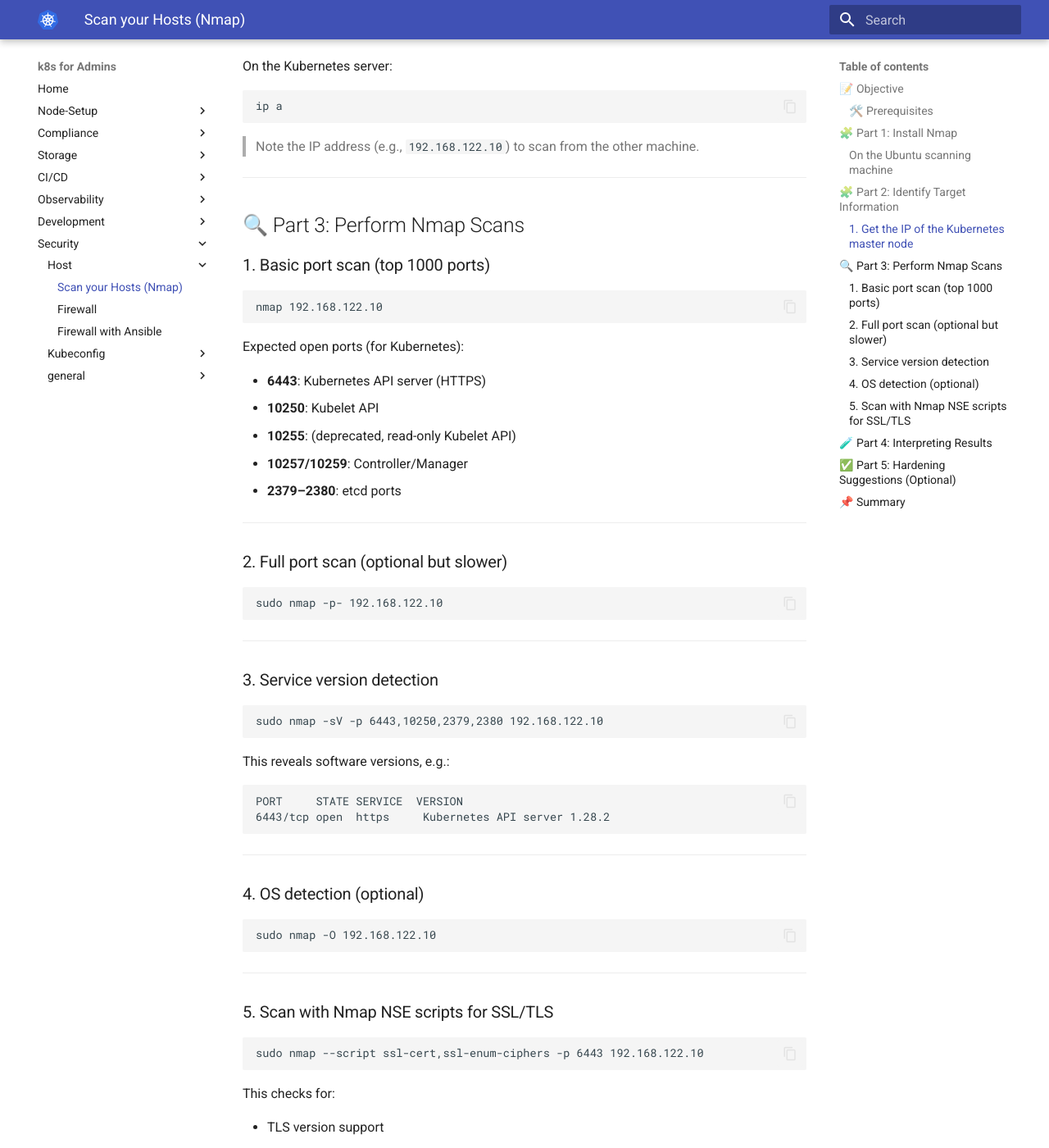
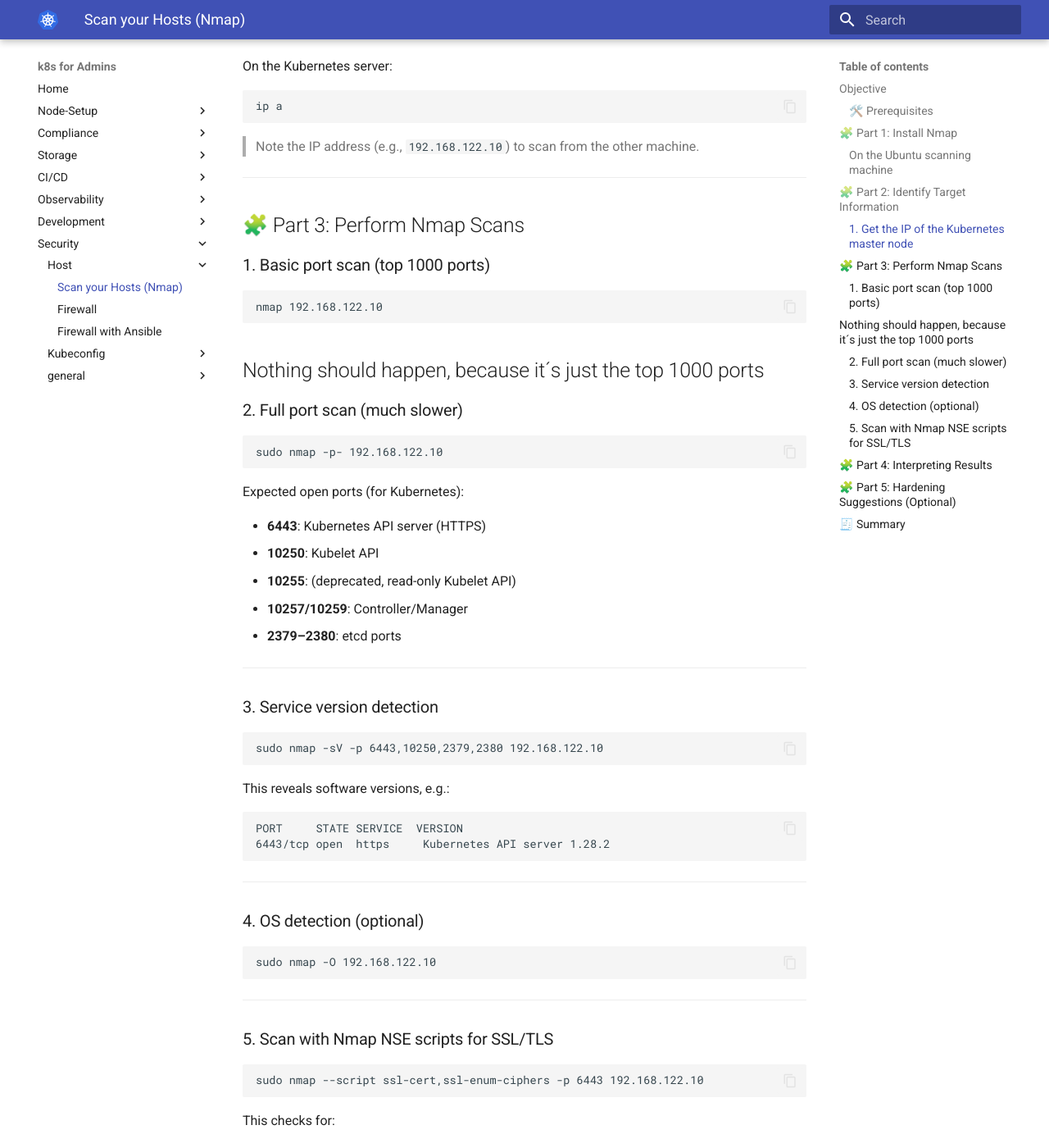
Before and after one commit to zahlenhelfer/k8s-labs-admin, an MkDocs documentation site: the page built from docs/security/nmap.md, in a window 1280 px wide and 1400 px high, scrolled down 954 px. Shown: the whole window at 82% size. Built offline with MkDocs 1.6.1 and Material for MkDocs 9.7.7, drawn with Linux system fonts in a browser that asks for light colours; some of the changed text lies outside the part shown.

````diff
--- a/docs/security/nmap.md
+++ b/docs/security/nmap.md
@@ -1,6 +1,6 @@
-# 🧪 Exercise: Nmap Scan of a Kubernetes Server on Ubuntu 24.04
+# Exercise: Nmap Scan of a Kubernetes Server on Ubuntu 24.04
 
-## 📝 Objective
+## Objective
 
 By the end of this exercise, you will:
 
@@ -44,12 +44,21 @@ ip a
 
 ---
 
-## 🔍 Part 3: Perform Nmap Scans
+## 🧩 Part 3: Perform Nmap Scans
 
 ### 1. Basic port scan (top 1000 ports)
 
 ```bash
 nmap 192.168.122.10
+```
+
+Nothing should happen, because it´s just the top 1000 ports
+---
+
+### 2. Full port scan (much slower)
+
+```bash
+sudo nmap -p- 192.168.122.10
 ```
 
 Expected open ports (for Kubernetes):
@@ -59,14 +68,6 @@ Expected open ports (for Kubernetes):
 * **10255**: (deprecated, read-only Kubelet API)
 * **10257/10259**: Controller/Manager
 * **2379–2380**: etcd ports
-
----
-
-### 2. Full port scan (optional but slower)
-
-```bash
-sudo nmap -p- 192.168.122.10
-```
 
 ---
 
@@ -107,7 +108,7 @@ This checks for:
 
 ---
 
-## 🧪 Part 4: Interpreting Results
+## 🧩 Part 4: Interpreting Results
 
 Answer the following:
 
@@ -118,7 +119,7 @@ Answer the following:
 
 ---
 
-## ✅ Part 5: Hardening Suggestions (Optional)
+## 🧩 Part 5: Hardening Suggestions (Optional)
 
 If etcd or the kubelet API is exposed:
 
@@ -134,7 +135,7 @@ sudo ufw allow from 192.168.122.0/24 to any port 6443 proto tcp
 
 ---
 
-## 📌 Summary
+## 🧾 Summary
 
 | Scan Type      | Command                              | Purpose                           |
 | -------------- | ------------------------------------ | --------------------------------- |
````
Also changed, not shown: docs/security/firewall-ufw.md (+2 -10 lines), docs/security/kubeconfig.md (+1 -7 lines).
